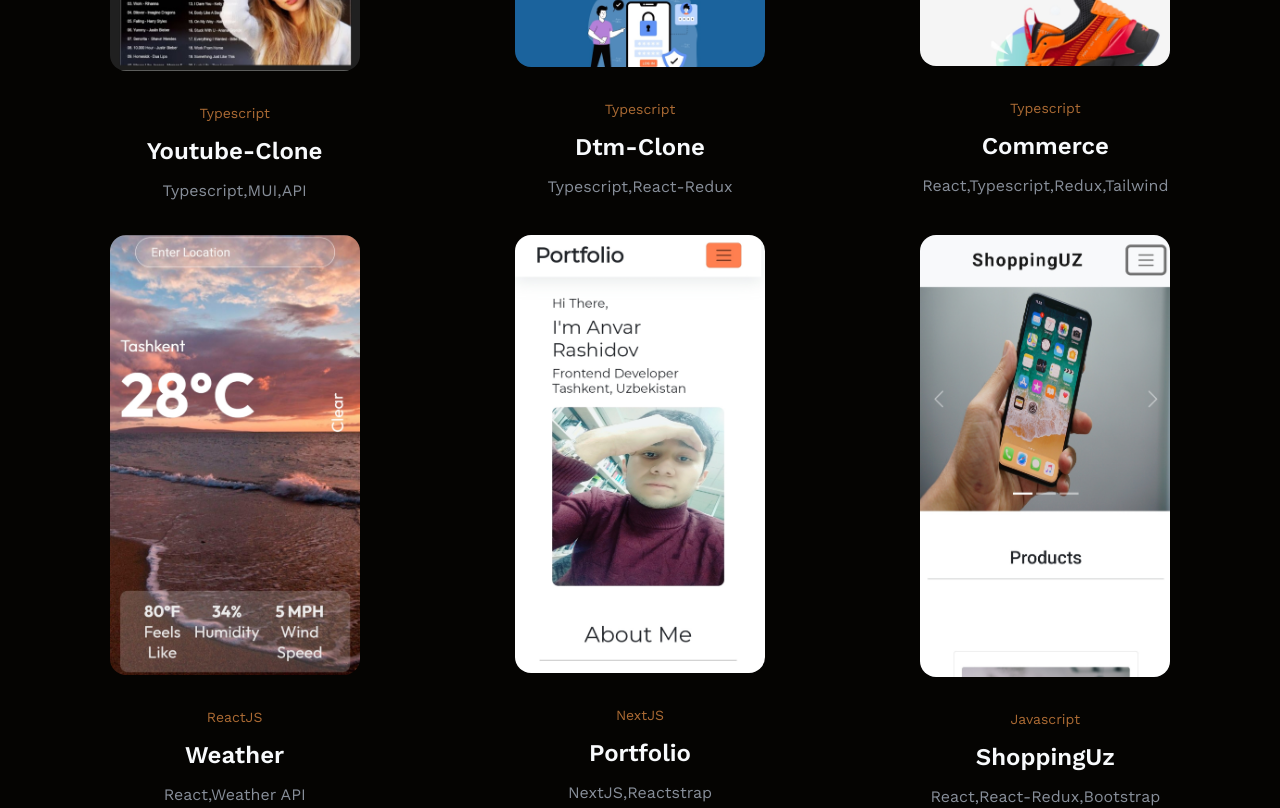
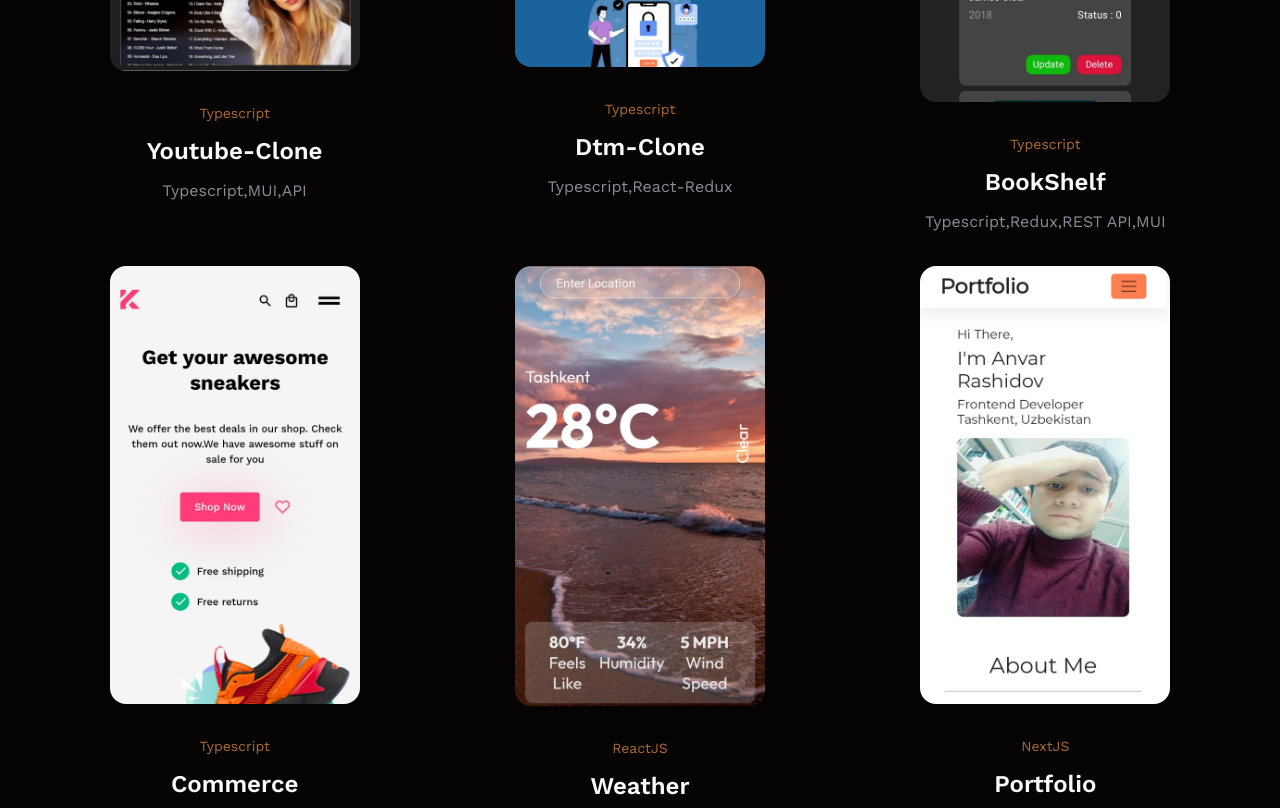
Before and after one commit to rashidovDev/myseo, a React (Create React App) app: page / in a window 1280 px wide. Shown: the part 3040-3848 px from the top of the page. Built offline with nearby package versions, Linux system fonts and the light colour scheme; a web font is replaced by a local one.

Commit message:
add project

```diff
--- a/src/components/Introduction.js
+++ b/src/components/Introduction.js
@@ -1,5 +1,4 @@
-import React from 'react';
-// import woman image
+  import React from 'react';
 import portfolio from '../assets/img/portfolio2.jpg';
 // import Fade from 'react-reveal/Fade';
 
@@ -15,7 +14,6 @@ const Hero = () => {
             <p className='text-5xl text-center text-accent text-md mb-[22px]'>
               Hi there, I am Anvar
             </p>
-
             <h1 className='text-4xl leading-[44px] md:text-center md:text-5xl md:leading-tight lg:text-7xl lg:leading-[1.2] font-bold md:tracking-[-2px] mb-7 text-center'>
               I am Frontend <br />Developer
             </h1>
--- a/src/data.js
+++ b/src/data.js
@@ -30,6 +30,7 @@ import Project6 from './assets/img/projects/calculatorr.jpg';
 import Project8 from "./assets/img/projects/mern.jpg"
 import Project9 from "./assets/img/projects/commerc.jpg"
 import Project10 from "./assets/img/projects/asaxiy1.jpg"
+import Project11 from "./assets/img/projects/bookshelf.jpg"
 
 // skills images
 import SkillImg1 from './assets/img/skills/html5.png';
@@ -132,6 +133,15 @@ export const projectsData = [
     category: 'Typescript',
     href : "https://dtmuzz.netlify.app/",
     code : "https://github.com/rashidovDev/DTM-clone"
+  },
+  {
+    id: '11',
+    image: Project11,
+    title: "Typescript,Redux,REST API,MUI",
+    name: "BookShelf",
+    category: 'Typescript',
+    href : "https://rashidov-bookshelf.netlify.app",
+    code : "https://github.com/rashidovDev/BookShelf"
   },
   {
     id: '5',
```
Also changed, not shown: src/assets/img/projects/bookshelf.jpg (added).
